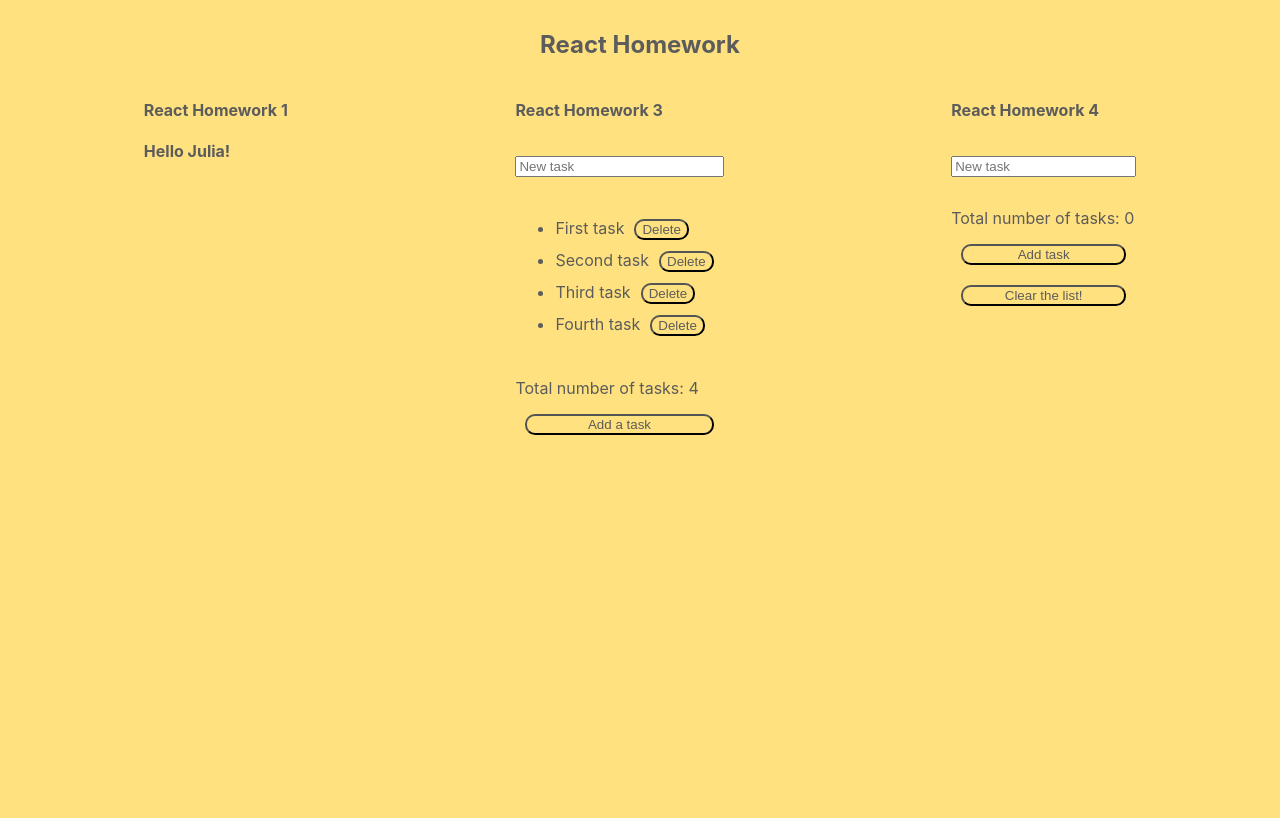
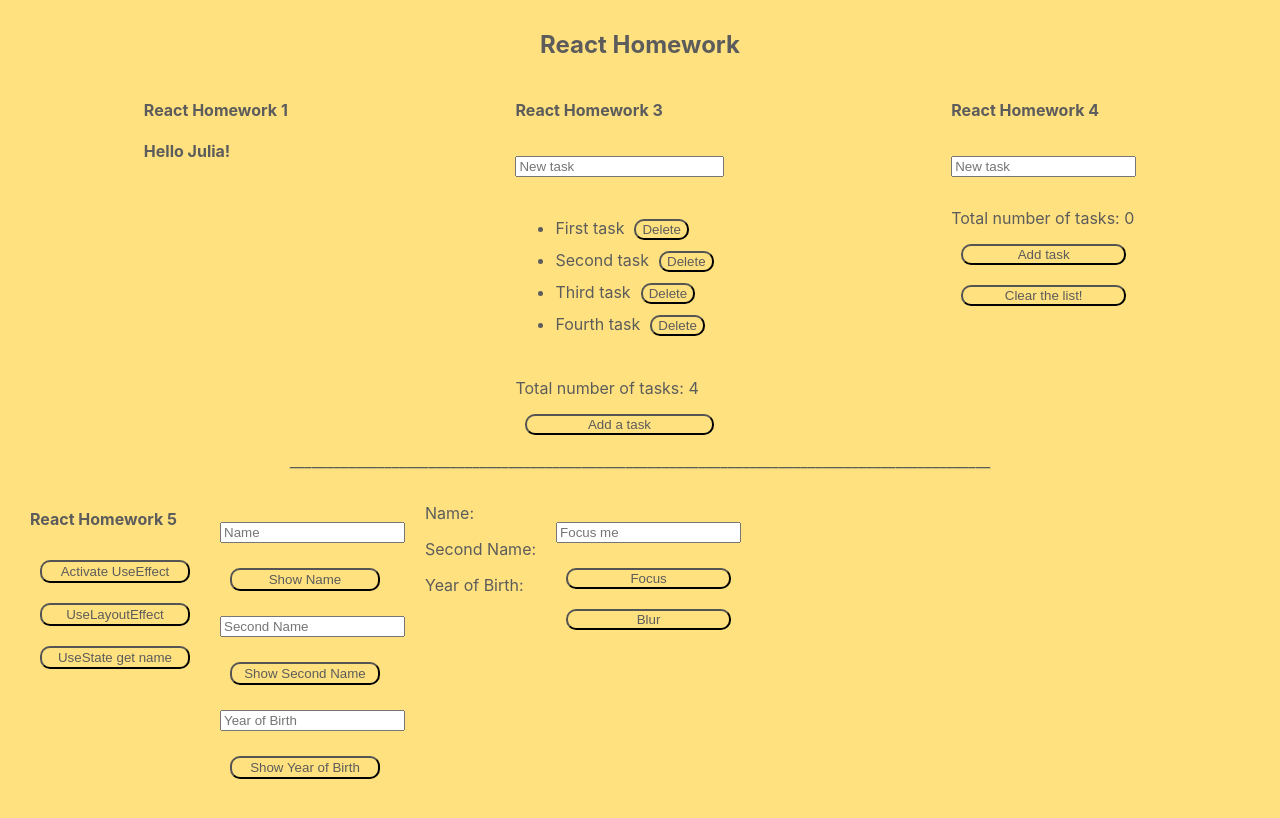
Before and after one commit to JuliaT47/TaskOrganiserReact, a React (Create React App) app: page / in a window 1280 px wide. Shown: the top 818 px of the page. Built offline with nearby package versions, Linux system fonts and the light colour scheme.

Commit message:
React Homework 5

```diff
--- a/src/App.css
+++ b/src/App.css
@@ -55,3 +55,22 @@
   display: flex;
   flex-direction: column;
 }
+.HooksBtn {
+  margin: 10px;
+  width: 150px;
+  height: 23px;
+}
+.break {
+  text-align: center;
+}
+.Hooks {
+  display: flex;
+}
+.ReducerHook {
+  display: flex;
+  flex-direction: column;
+  padding: 20px;
+}
+.RefBtn {
+  margin: 10px;
+}
--- a/src/App.js
+++ b/src/App.js
@@ -1,14 +1,4 @@
 import "./App.css";
-import "./JSHomework1";
-import "./JSHomework2";
-import "./JSHomework3";
-import "./JSHomework4";
-import "./JSHomework5";
-import "./JSHomework6";
-import "./JSHomework7";
-import "./JSHomework8";
-import "./JSHomework11";
-import "./JSHomework13";
 import HelloWorld from "./ReactHomework1";
 import { HelloWorldComponent } from "./ReactHomework1";
 import Game from "./JSHomework13";
@@ -17,6 +7,12 @@
 import { useState } from "react";
 import { createElement } from "react";
 import ToDoComponent from "./ReactHomework4";
+import UseEffectHook, {
+  UseLayoutEffectHook,
+  UseReducerHook,
+  UseRefHook,
+  UseStateHook,
+} from "./ReactHomework5";
 
 function App() {
   const component = "non-functional";
@@ -34,6 +30,18 @@
         <List />
         <ToDoComponent />
       </header>
+      <p className="break">
+        ________________________________________________________________________________________________
+      </p>
+      <div className="Hooks">
+        <div>
+          <UseEffectHook />
+          <UseLayoutEffectHook />
+          <UseStateHook />
+        </div>
+        <UseReducerHook />
+        <UseRefHook />
+      </div>
     </div>
   );
 }
--- /dev/null
+++ b/src/ReactHomework5.js
@@ -0,0 +1,187 @@
+import React, {
+  useEffect,
+  useLayoutEffect,
+  useReducer,
+  useRef,
+  useState,
+} from "react";
+
+// useEffect
+function UseEffectHook() {
+  const [value, setValue] = useState(false);
+
+  useEffect(() => {
+    console.log("UseEffect mounted");
+  }, []);
+
+  useEffect(() => {
+    console.log("UseEffect updated");
+  }, [value]);
+
+  const handleClick = () => {
+    setValue(!value);
+  };
+
+  return (
+    <div>
+      <h4>React Homework 5</h4>
+      <button className="HooksBtn" onClick={handleClick}>
+        Activate UseEffect
+      </button>
+      {value && <p>UseEffect activated</p>}
+    </div>
+  );
+}
+export default UseEffectHook;
+
+//useLayoutEffect
+const UseLayoutEffectHook = () => {
+  const [activated, setAcivated] = useState(false);
+
+  useLayoutEffect(() => {
+    if (activated) {
+      const p = document.createElement("p");
+      p.textContent = "useLayoutEffect activated";
+      document.getElementById("LayoutDiv").appendChild(p);
+    }
+  }, [activated]);
+
+  const handleLayoutClick = () => {
+    setAcivated(true);
+  };
+  return (
+    <div id="LayoutDiv">
+      <button className="HooksBtn" onClick={handleLayoutClick}>
+        UseLayoutEffect
+      </button>
+    </div>
+  );
+};
+
+export { UseLayoutEffectHook };
+
+//useState
+const UseStateHook = () => {
+  const [name, setName] = useState("");
+  const names = ["Olga", "Ivan", "Julia", "Alex", "Anna"];
+
+  const handleNameClick = () => {
+    const randomName = names[Math.floor(Math.random() * names.length)];
+    setName(randomName);
+  };
+  return (
+    <div>
+      <button className="HooksBtn" onClick={handleNameClick}>
+        UseState get name
+      </button>
+      {name && <p>Hello {name}</p>}
+    </div>
+  );
+};
+
+export { UseStateHook };
+
+//useReducer
+
+const UseReducerHook = () => {
+  const initialState = {
+    name: "",
+    secondName: "",
+    birthYear: "",
+  };
+
+  const reducer = (state, action) => {
+    switch (action.type) {
+      case "name":
+        return { ...state, name: action.payload };
+      case "secondName":
+        return { ...state, secondName: action.payload };
+      case "birthYear":
+        return { ...state, birthYear: action.payload };
+      default:
+        return state;
+    }
+  };
+
+  const [state, dispatch] = useReducer(reducer, initialState);
+  const [submittedValues, setSubmittedValues] = useState({});
+
+  const handleInputChange = (e, type) => {
+    dispatch({ type, payload: e.target.value });
+  };
+
+  const handleReducerClick = (type) => {
+    setSubmittedValues({ ...submittedValues, [type]: state[type] });
+  };
+
+  return (
+    <>
+      <div className="ReducerHook">
+        <input
+          type="text"
+          placeholder="Name"
+          value={state.name}
+          onChange={(e) => handleInputChange(e, "name")}
+        />
+        <button className="HooksBtn" onClick={() => handleReducerClick("name")}>
+          Show Name
+        </button>
+        <input
+          type="text"
+          placeholder="Second Name"
+          value={state.secondName}
+          onChange={(e) => handleInputChange(e, "secondName")}
+        />
+        <button
+          className="HooksBtn"
+          onClick={() => handleReducerClick("secondName")}
+        >
+          Show Second Name
+        </button>
+        <input
+          type="text"
+          placeholder="Year of Birth"
+          value={state.birthYear}
+          onChange={(e) => handleInputChange(e, "birthYear")}
+        />
+        <button
+          className="HooksBtn"
+          onClick={() => handleReducerClick("birthYear")}
+        >
+          Show Year of Birth
+        </button>
+      </div>
+      <div>
+        <p>Name: {submittedValues.name}</p>
+        <p>Second Name: {submittedValues.secondName}</p>
+        <p>Year of Birth: {submittedValues.birthYear}</p>
+      </div>
+    </>
+  );
+};
+
+export { UseReducerHook };
+
+//useRef
+function UseRefHook() {
+  const inputRef = useRef();
+  const handleFocus = () => {
+    inputRef.current.focus();
+  };
+  const handleBlur = () => {
+    inputRef.current.blur();
+  };
+  return (
+    <div className="ReducerHook">
+      <input ref={inputRef} placeholder="Focus me" />
+      <button className="RefBtn" onClick={handleFocus}>
+        Focus
+      </button>
+      <button className="RefBtn" onClick={handleBlur}>
+        Blur
+      </button>
+    </div>
+  );
+}
+
+export { UseRefHook };
```
Also changed, not shown: 11 other files (tests, documents, lock files or other folders).
